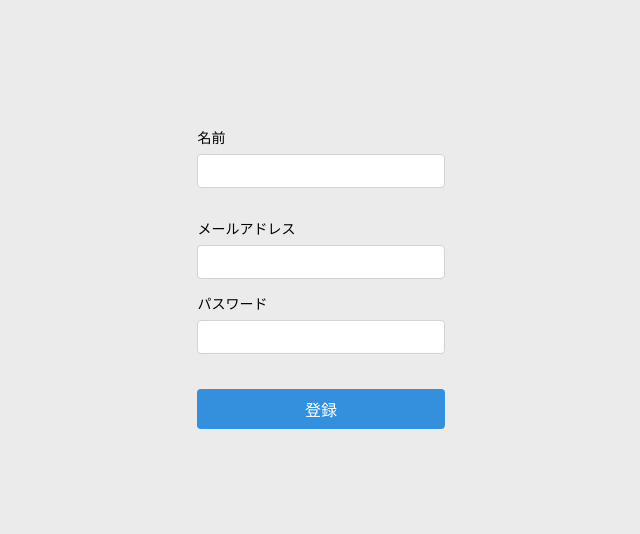
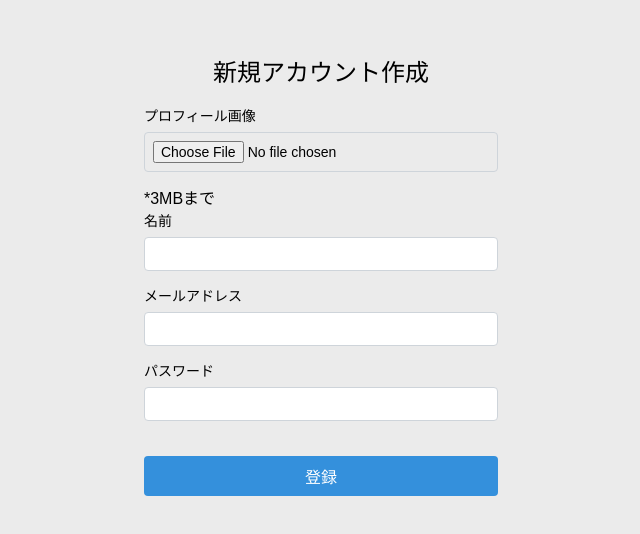
Before and after one commit to katoztmy/book-review-app, a React (Vite) app: page /signup in a window 1280 px wide. Shown: the part 122-656 px from the top of the page, without its empty margins (319-959 px from the left). Built offline with nearby package versions, Linux system fonts and the light colour scheme.

Commit message:
add compressor.js

```diff
--- a/package.json
+++ b/package.json
@@ -11,6 +11,7 @@
     "test": "jest"
   },
   "dependencies": {
+    "compressorjs": "^1.2.1",
     "react": "^19.0.0",
     "react-dom": "^19.0.0",
     "react-hook-form": "^7.54.2",
--- a/src/SignUp.jsx
+++ b/src/SignUp.jsx
@@ -1,38 +1,80 @@
+import Compressor from "compressorjs";
 import { useForm } from "react-hook-form";
 
 export const SignUp = () => {
+  const MAX_FILE_SIZE = 1048576;
+  const MAX_UPLOAD_SIZE = 3145728;
   const {
     register,
     handleSubmit,
     formState: { errors },
   } = useForm();
   const onSubmit = (data) => {
-    console.log(data);
+    // 画像が選択されている場合
+    if (data.picture && data.picture.length > 0) {
+      // 画像のサイズが1MB以下かつjpegかpngの場合
+      if (
+        data.picture[0].type !== "image/jpeg" &&
+        data.picture[0].type !== "image/png"
+      ) {
+        alert("jpegかpngの画像を選択してください");
+        return;
+      }
+      if (data.picture[0].size > MAX_UPLOAD_SIZE) {
+        alert("3MB以下の画像を選択してください");
+        return;
+      }
+      if (data.picture[0].size <= MAX_FILE_SIZE) {
+        // そのままアイコンアップロードapiを叩く
+      } else {
+        // 画像を圧縮してアップロード
+        new Compressor(data.picture[0], {
+          quality: 0.6,
+          success(result) {
+            // 圧縮後の画像をアップロード
+          },
+          error(err) {
+            console.log(err.message);
+          },
+        });
+      }
+    }
   };
+
   return (
+    <>
+      <h1>新規アカウント作成</h1>
+      <form onSubmit={handleSubmit(onSubmit)}>
         <div>
-      <form onSubmit={handleSubmit(onSubmit)}>
-        <label htmlFor="名前">名前</label>
+          <label htmlFor="picture">プロフィール画像</label>
+          <input
+            type="file"
+            accept="image/jpeg, image/png"
+            id="picture"
+            {...register("picture")}
+          />
+          *3MBまで
+          <label htmlFor="name">名前</label>
           <input
             {...register("name", { required: "名前は必須です" })}
             type="text"
             id="name"
           />
-        <p>{errors.name?.message}</p>
-        <label htmlFor="メールアドレス">メールアドレス</label>
+          <label htmlFor="email">メールアドレス</label>
           <input
             {...register("email", { required: true })}
             type="email"
             id="email"
           />
-        <label htmlFor="パスワード">パスワード</label>
+          <label htmlFor="password">パスワード</label>
           <input
             {...register("password", { required: true })}
             type="password"
             id="password"
           />
           <button type="submit">登録</button>
+        </div>
       </form>
-    </div>
+    </>
   );
 };
```
Also changed, not shown: 1 other file (tests, documents, lock files or other folders). Lines whose indentation alone changed are shown as unchanged.
